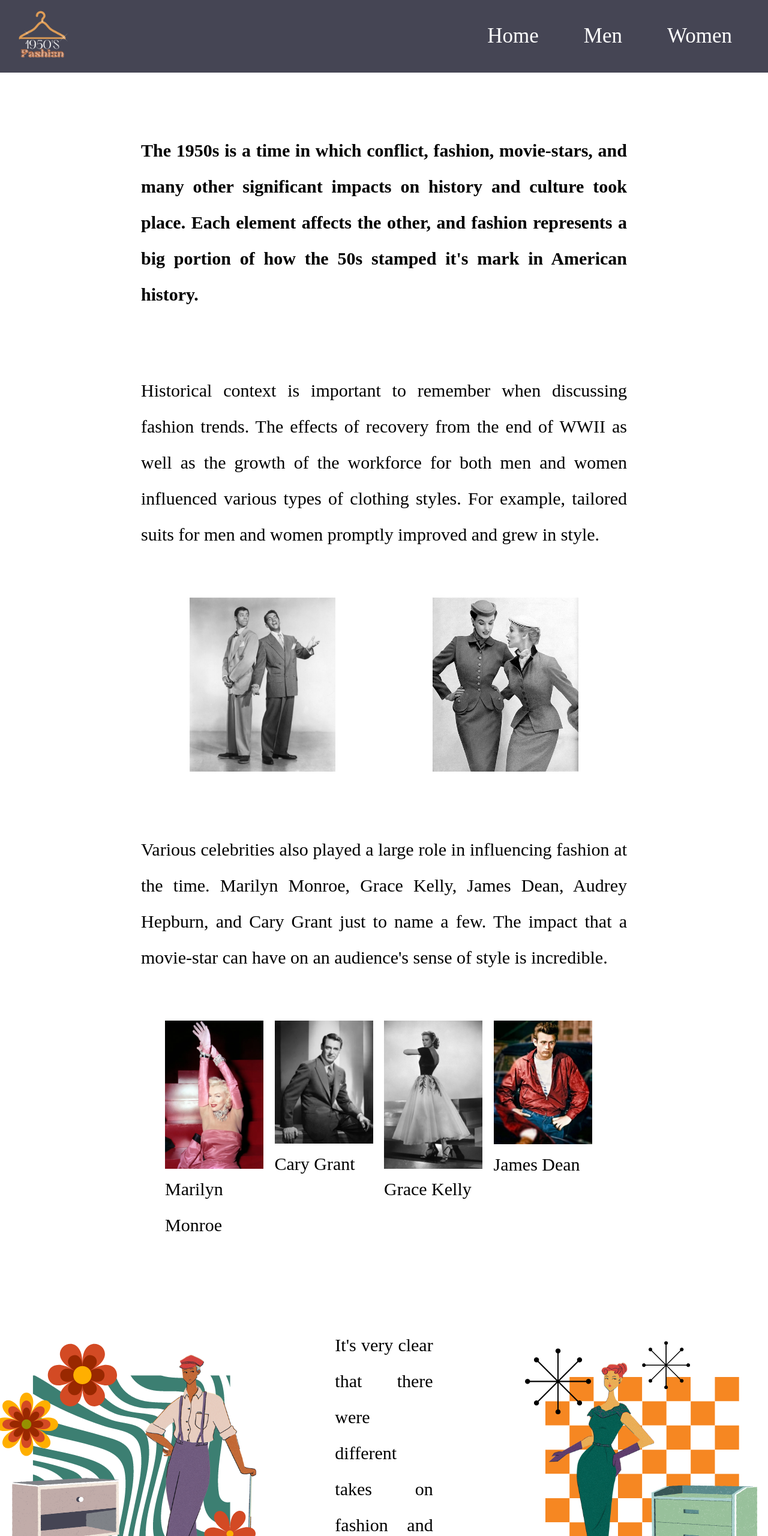
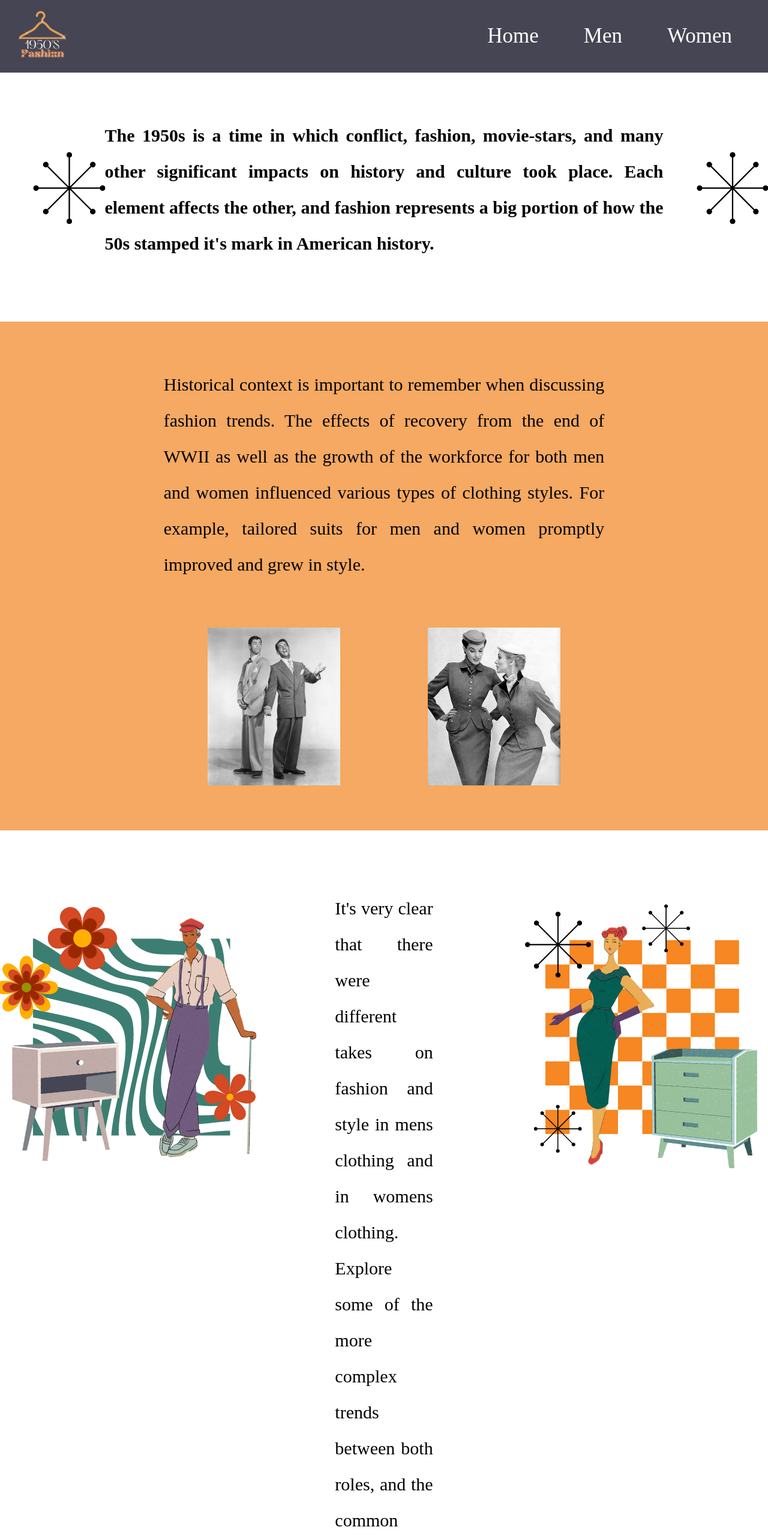
Before and after one commit to eewmercer/1950s_Fashion, a plain HTML site: page index.html in a window 1280 px wide. Shown: the top 2560 px of the page at 60% size. Drawn offline with Linux system fonts and the light colour scheme.

Commit message:
Change orientation of topic divs

```diff
--- a/index.html
+++ b/index.html
@@ -10,9 +10,9 @@
     <nav class="header">
         <img src="images/1950Logo.png" alt="title logo">
         <ul class="menu-options">
-            <li>Home</li>
-            <li>Men</li>
-            <li>Women</li>
+            <li><a href="index.html">Home</a></li>
+            <li><a href="menPage.html">Men</a></li>
+            <li><a href="womenPage.html">Women</a></li>
         </ul>
     </nav>
 
@@ -28,13 +28,22 @@
     <main class="home-page">
         <section class="section-summary">
             <div class="intro">
+                <div class="inner-section-intro">
+                    <div>
+                        <img src="images/blackDesignLogo.png" alt="black flower">
+                    </div>
                     <p>The 1950s is a time in which conflict, fashion, movie-stars,
                         and many other significant impacts on history and culture
                         took place. Each element affects the other, and fashion
                         represents a big portion of how the 50s stamped it's
                         mark in American history.</p>
+                    <div>
+                        <img src="images/blackDesignLogo.png" alt="black flower">
+                    </div>
+                </div>
              </div>
             <div class="historical-point">
+                <div class="inner-section-historical">
                     <p>Historical context is important to remember when discussing
                         fashion trends. The effects of recovery from the end of WWII
                         as well as the growth of the workforce for both men and women
@@ -46,7 +55,22 @@
                         <img src="images/tailoredWomen.png" alt="historical-women">
                     </div>
                 </div>
+            </div>
+            <div class="men-women-point">
+                <div>
+                    <img src="images/manLogo.png" alt="manLogo">
+                </div>
+                <p>It's very clear that there were different takes on fashion
+                    and style in mens clothing and in womens clothing. Explore
+                    some of the more complex trends between both roles, and the
+                    common environments these styles were worn in.
+                </p>
+                <div>
+                    <img src="images/womanLogo.png" alt="womanLogo">
+                </div>
+            </div>
             <div class="cultural-point">
+                <div class="inner-section-cultural">
                     <p>Various celebrities also played a large role in influencing fashion
                         at the time. Marilyn Monroe, Grace Kelly, James Dean, Audrey Hepburn,
                         and Cary Grant just to name a few. The impact that a movie-star can
@@ -71,18 +95,6 @@
                         </div>
                     </article>
                 </div>
-            <div class="men-women-point">
-                <div>
-                    <img src="images/manLogo.png" alt="manLogo">
-                </div>
-                <p>It's very clear that there were different takes on fashion
-                    and style in mens clothing and in womens clothing. Explore
-                    some of the more complex trends between both roles, and the
-                    common environments these styles were worn in.
-                </p>
-                <div>
-                    <img src="images/womanLogo.png" alt="womanLogo">
-                </div>
             </div>
         </section>
     </main>
--- a/styles.css
+++ b/styles.css
@@ -8,6 +8,12 @@ p {
     font-size: 30px;
     line-height: 2;
     text-align: justify;
+}
+
+a {
+    font-style: none;
+    color: white;
+    text-decoration: none;
 }
 
 .header {
@@ -38,21 +44,40 @@ p {
     display: flex;
     flex-direction: column;
     align-items: center;
-    margin: 100px;
     gap: 100px;
 }
 
 .intro {
     display: flex;
-    width: 75%;
     font-weight: bold;
+    justify-content: center;
+    margin-top: 75px;
+    width: 100%;
+}
+
+.inner-section-intro {
+    display: flex;
+    flex-direction: row;
+    justify-content: space-evenly;
+    align-items: center;
+
+    img {
+        width: 75%;
+        margin: 50px;
+    }
 }
 
 .historical-point {
-    width: 75%;
+    width: 100%;
     display: flex;
     justify-content: center;
-    flex-direction: column;
+    background-color: #f5a962;
+    padding: 75px;
+    color: black;
+}
+
+.inner-section-historical {
+    width: 65%;
 }
 
 .tailored-images {
@@ -65,7 +90,16 @@ p {
 }
 
 .cultural-point {
-    width: 75%;
+    width: 100%;
+    background-color: #3c7f72;
+    display: flex;
+    justify-content: center;
+    padding: 75px;
+    color: white;
+}
+
+.inner-section-cultural {
+    width: 65%;
 }
 
 .movie-stars {
```
Also changed, not shown: images/blackDesignLogo.png (added), 1 other file. Lines whose indentation alone changed are shown as unchanged.
